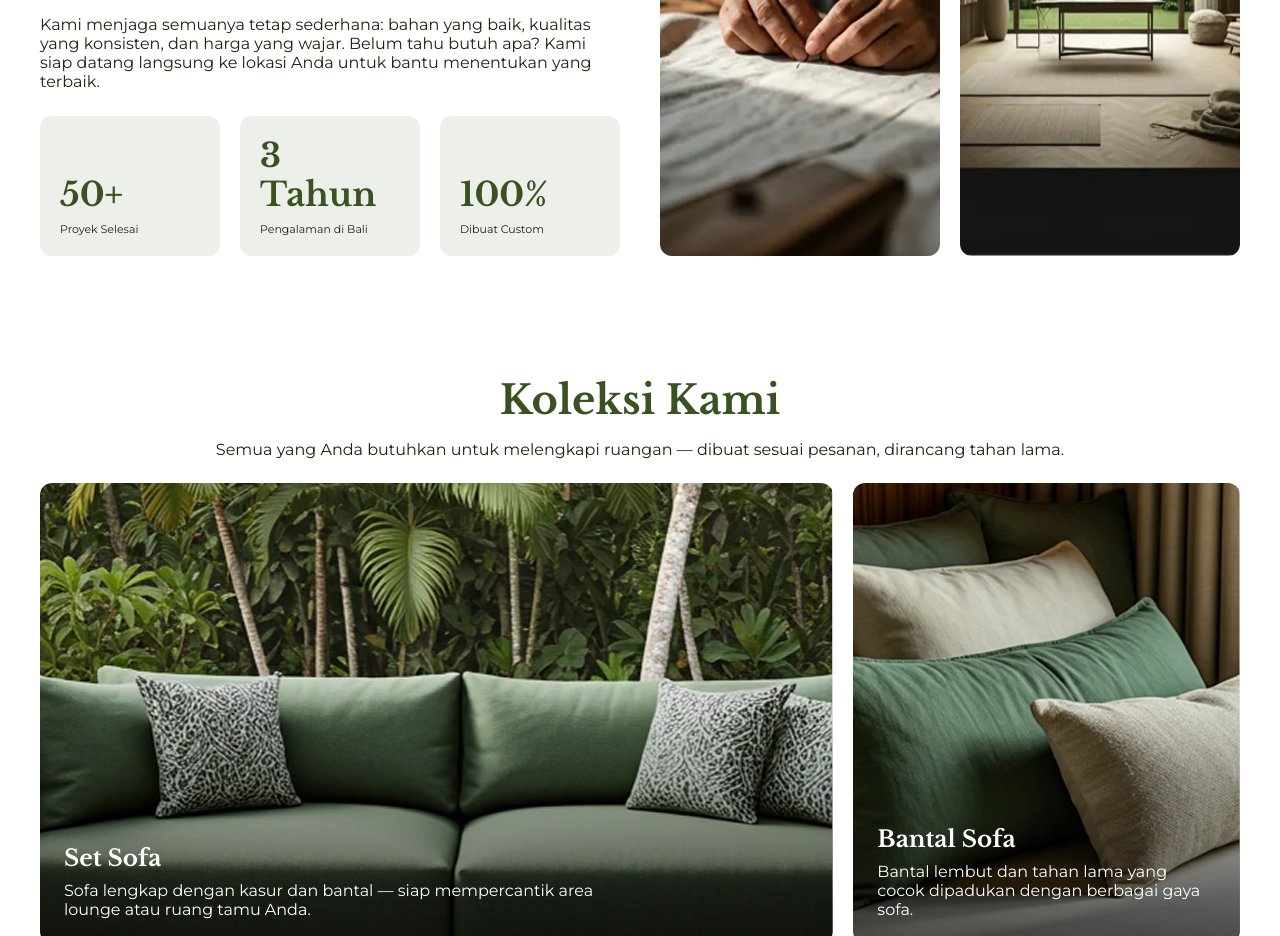
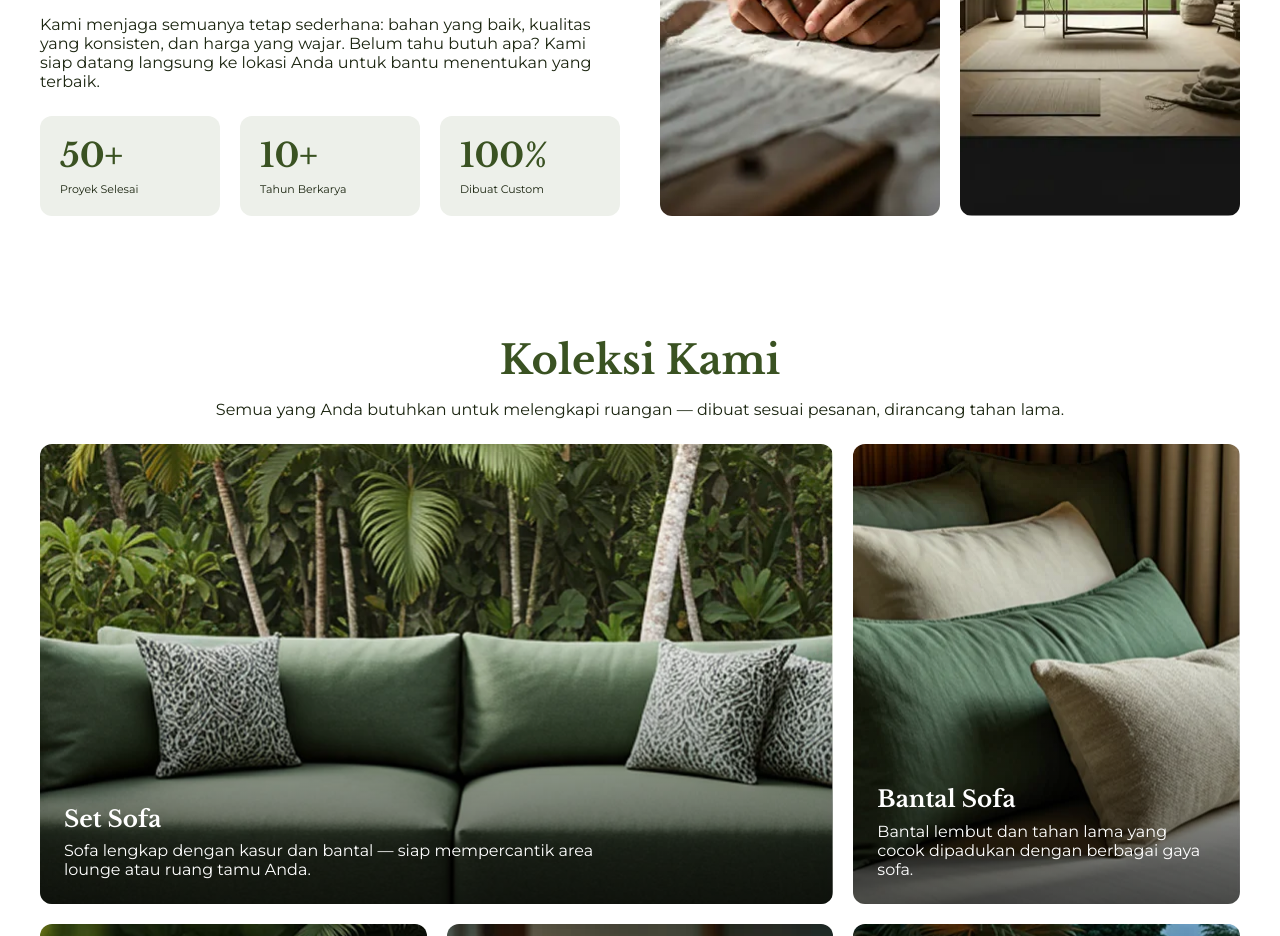
Before and after one commit to Arrasyidff/nata-flourish, a Next.js app: page / in a window 1280 px wide. Shown: the part 1240-2176 px from the top of the page. Built offline with nearby package versions, Linux system fonts and the light colour scheme.

Commit message:
fix: Update experience statistic in AboutContent component. Changed experience value from "3 Tahun" to "10+" to better reflect the current achievements and enhance the accuracy of the information presented.

```diff
--- a/src/components/sections/about/AboutContent.tsx
+++ b/src/components/sections/about/AboutContent.tsx
@@ -1,6 +1,6 @@
 const stats = [
   { value: "50+", label: "Proyek Selesai" },
-  { value: "3 Tahun", label: "Pengalaman di Bali" },
+  { value: "10+", label: "Tahun Berkarya" },
   { value: "100%", label: "Dibuat Custom" },
 ];
 
```
